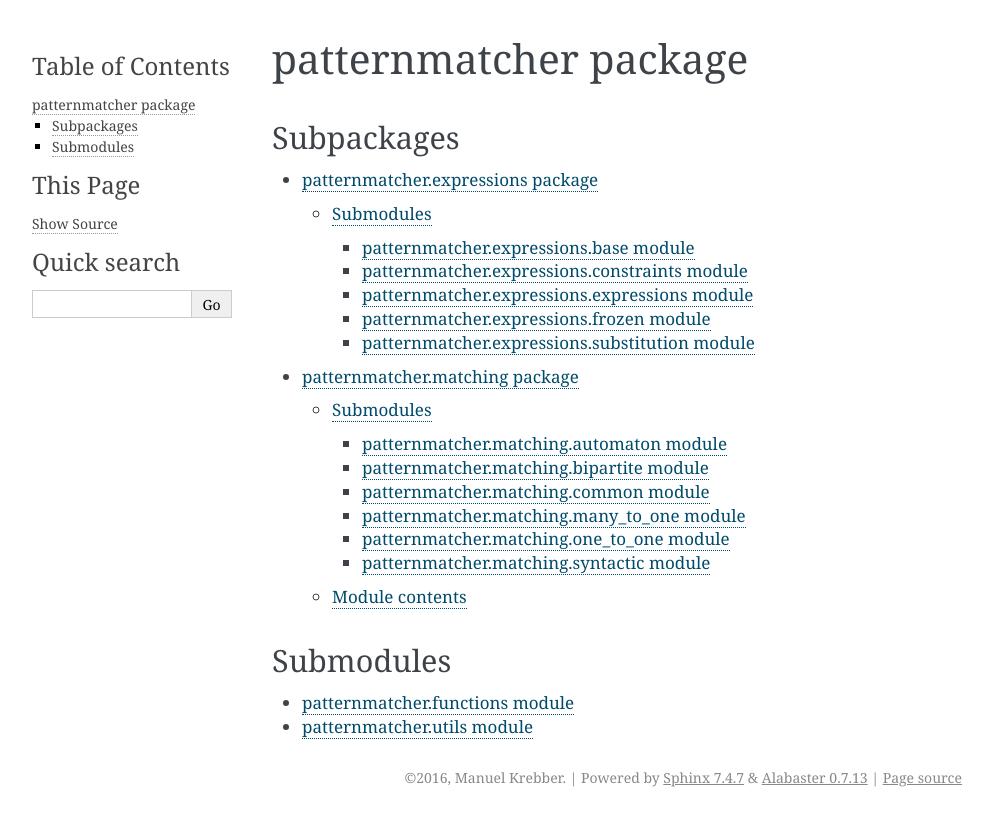
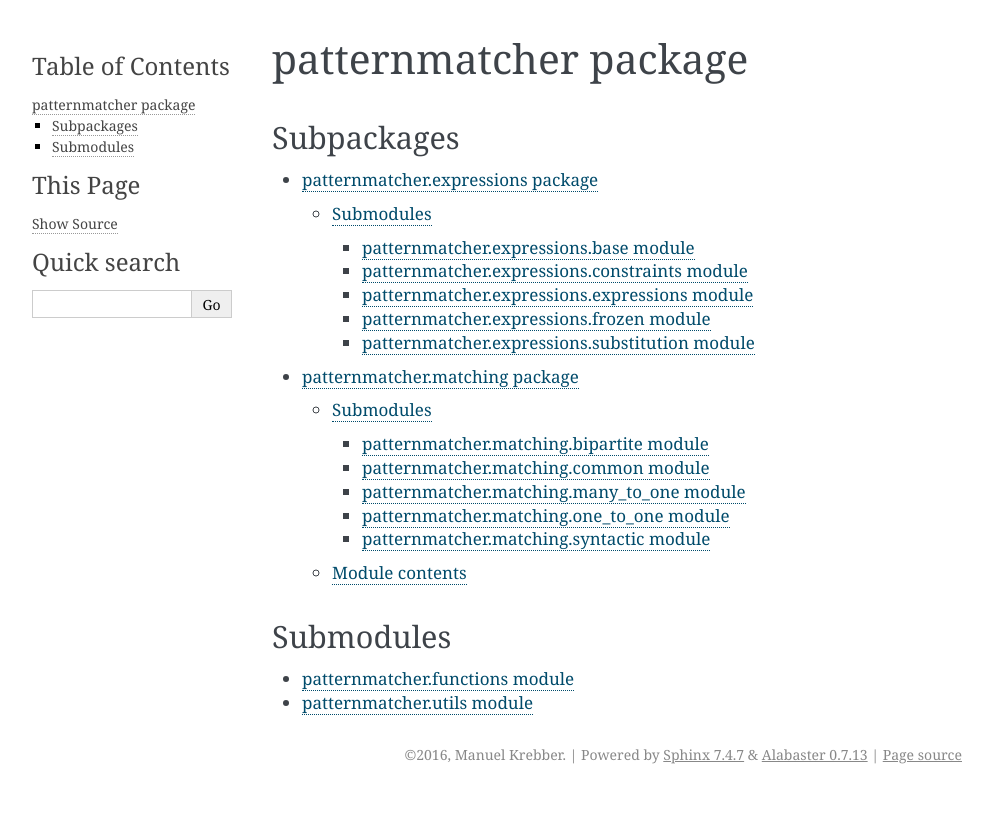
Before and after one commit to HPAC/matchpy, a Sphinx documentation site: the page built from docs/api/patternmatcher.rst, in a window 1280 px wide. Shown: the top 826 px of the page, without its empty margins (148-1141 px from the left). Built offline with Sphinx 7.4.7, drawn with Linux system fonts in a browser that asks for light colours.

```diff
--- a/docs/api/patternmatcher.matching.automaton.rst
+++ /dev/null
@@ -1,7 +0,0 @@
-patternmatcher.matching.automaton module
-========================================
-
-.. automodule:: patternmatcher.matching.automaton
-    :members:
-    :undoc-members:
-    :show-inheritance:
--- a/docs/api/patternmatcher.matching.rst
+++ b/docs/api/patternmatcher.matching.rst
@@ -6,7 +6,6 @@
 
 .. toctree::
 
-   patternmatcher.matching.automaton
    patternmatcher.matching.bipartite
    patternmatcher.matching.common
    patternmatcher.matching.many_to_one
```
